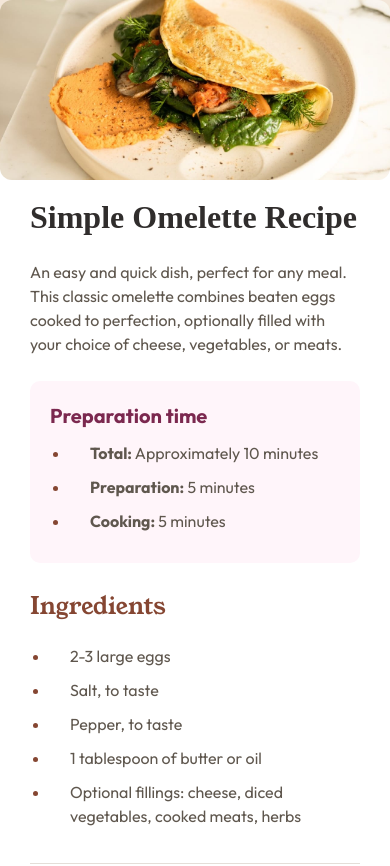
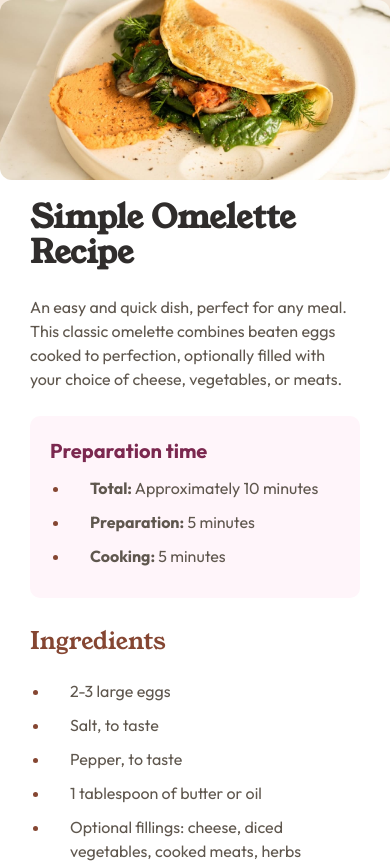
Before and after one commit to heixiaozhi/recipe-page-main, a plain HTML site: page index.html in a window 390 px wide. Shown: the top 866 px of the page. Drawn offline with Linux system fonts and the light colour scheme.

Commit message:
fix(recipe-page-main): fix mobile title family

```diff
--- a/css/queries.css
+++ b/css/queries.css
@@ -19,7 +19,7 @@
   }
 
   .recipe__article-title {
-    font-family: 'Outlet';
+    /* font-family: 'Outlet'; */
     font-weight: 700;
     font-size: 32px;
     line-height: 1.1;
```
